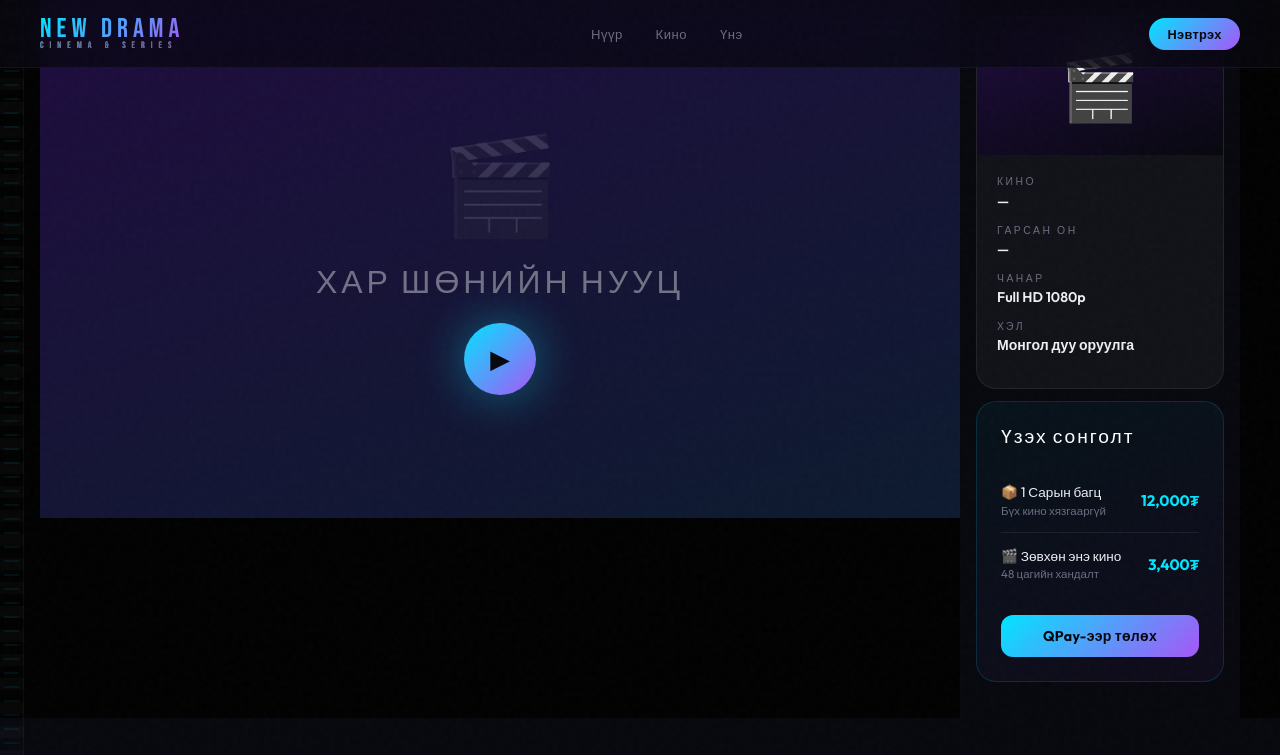
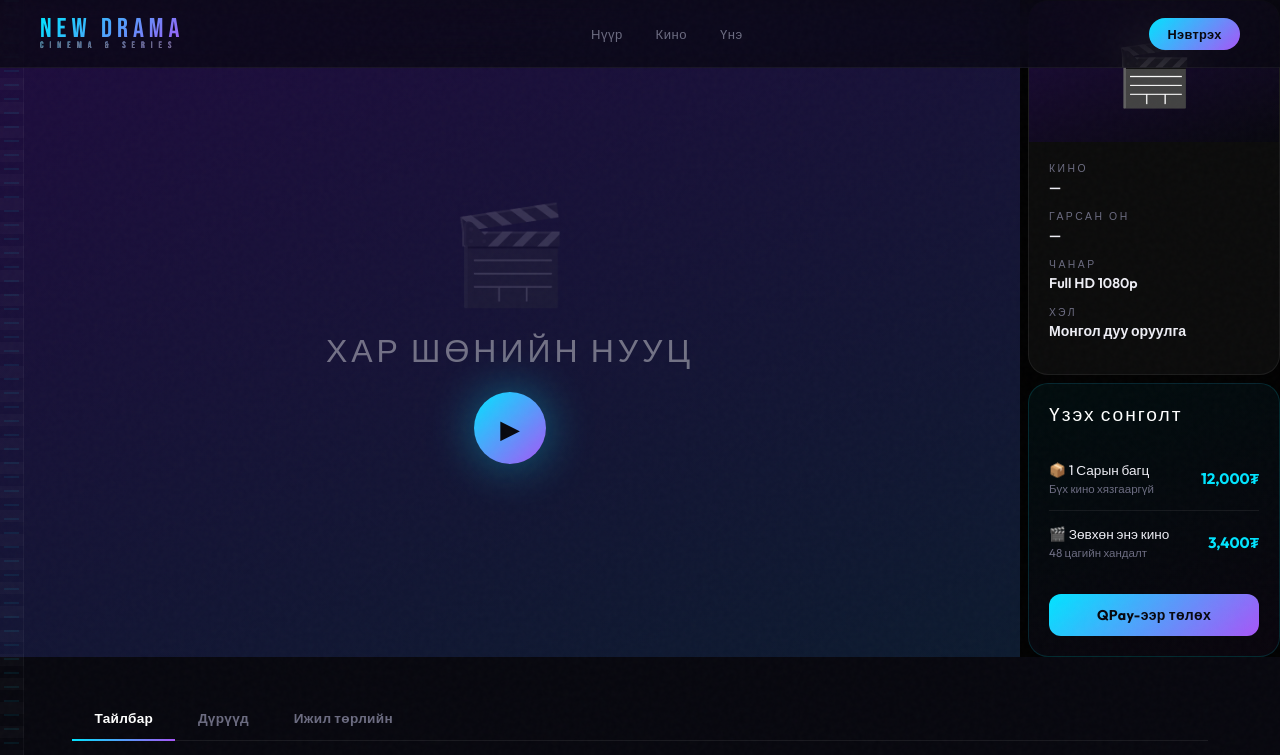
Before and after one commit to sanchirjaw/NewDrama, a website: page movie.html in a window 1280 px wide. Shown: the top 755 px of the page. Drawn offline with Linux system fonts and the light colour scheme; no server answers.

Commit message:
Align sidebar flush to top of player; tighten spacing and proportions
Co-Authored-By: Claude Sonnet 4.6 <noreply@anthropic.com>

```diff
--- a/movie.html
+++ b/movie.html
@@ -11,9 +11,9 @@
   background:#000; position:relative;
 }
 .player-with-sidebar {
-  max-width:1200px; margin:0 auto;
-  display:grid; grid-template-columns:1fr 280px;
-  align-items:start;
+  max-width:1280px; margin:0 auto;
+  display:grid; grid-template-columns:1fr 260px;
+  align-items:stretch;
 }
 .player-container {
   width:100%; aspect-ratio:16/9;
@@ -124,7 +124,7 @@ bunny-iframe { width:100%; height:100%; border:none; display:block; }
 .related-meta { font-size:0.73rem; color:var(--text-dim); }
 
 /* Sidebar */
-.movie-sidebar { background:var(--darker); padding:1rem; display:flex; flex-direction:column; gap:.75rem; }
+.movie-sidebar { background:#000; padding:0 0 0 .5rem; display:flex; flex-direction:column; gap:.5rem; overflow-y:auto; }
 .info-card {
   background:var(--card); border:1px solid var(--border);
   border-radius:var(--radius-lg); overflow:hidden;
@@ -142,7 +142,7 @@ bunny-iframe { width:100%; height:100%; border:none; display:block; }
 .buy-card {
   background:linear-gradient(160deg,rgba(0,229,255,0.05),rgba(168,85,247,0.05));
   border:1px solid rgba(0,229,255,0.14);
-  border-radius:var(--radius-lg); padding:1.5rem; margin-bottom:1.25rem;
+  border-radius:var(--radius-lg); padding:1.25rem;
 }
 .buy-card-title { font-family:'Bebas Neue',sans-serif; font-size:1.2rem; letter-spacing:2px; color:#fff; margin-bottom:1.25rem; }
 .buy-opt {
```
